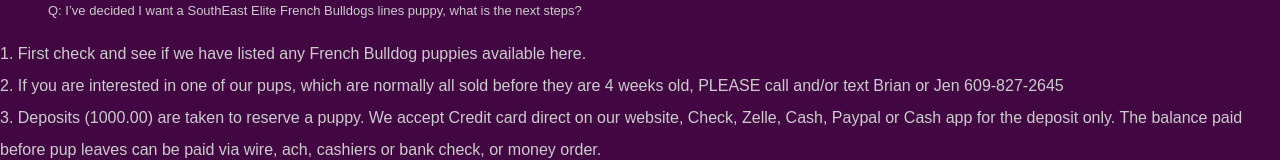
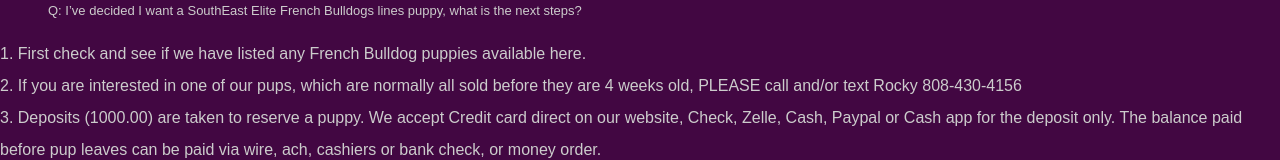
Before and after one commit to Abdul-hameed1184/dog-breed-project, a React (Vite) app: page /puppies-wait-list in a window 1280 px wide. Shown: the part 319-479 px from the top of the page. Built offline with nearby package versions, Linux system fonts and the light colour scheme.

Commit message:
new changes

```diff
--- a/src/pages/PuppyList.jsx
+++ b/src/pages/PuppyList.jsx
@@ -29,8 +29,7 @@
         </li>
         <li>
           2. If you are interested in one of our pups, which are normally all
-          sold before they are 4 weeks old, PLEASE call and/or text Brian or Jen
-          609-827-2645
+          sold before they are 4 weeks old, PLEASE call and/or text Rocky 808-430-4156
         </li>
         <li>
           3. Deposits (1000.00) are taken to reserve a puppy. We accept Credit
```
